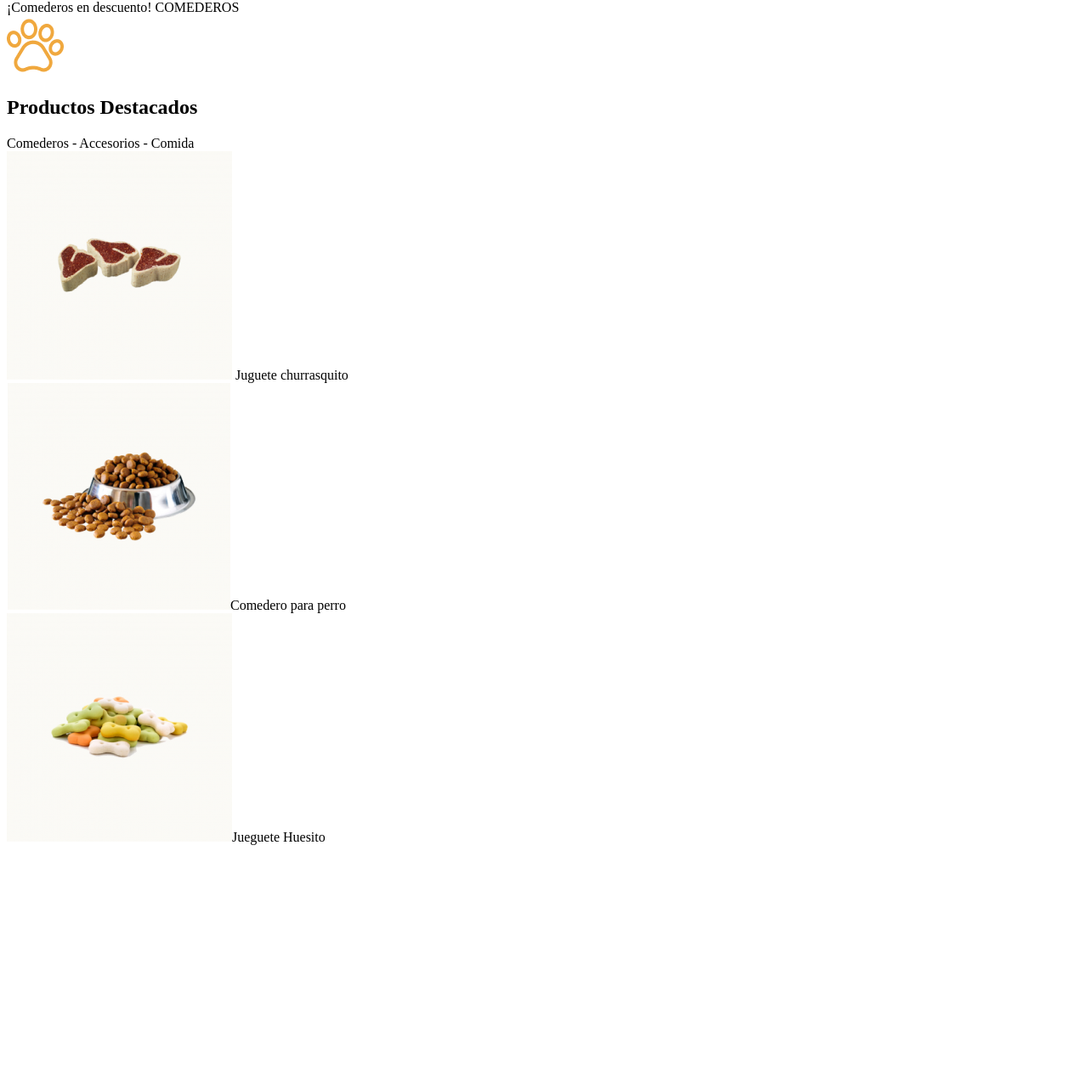
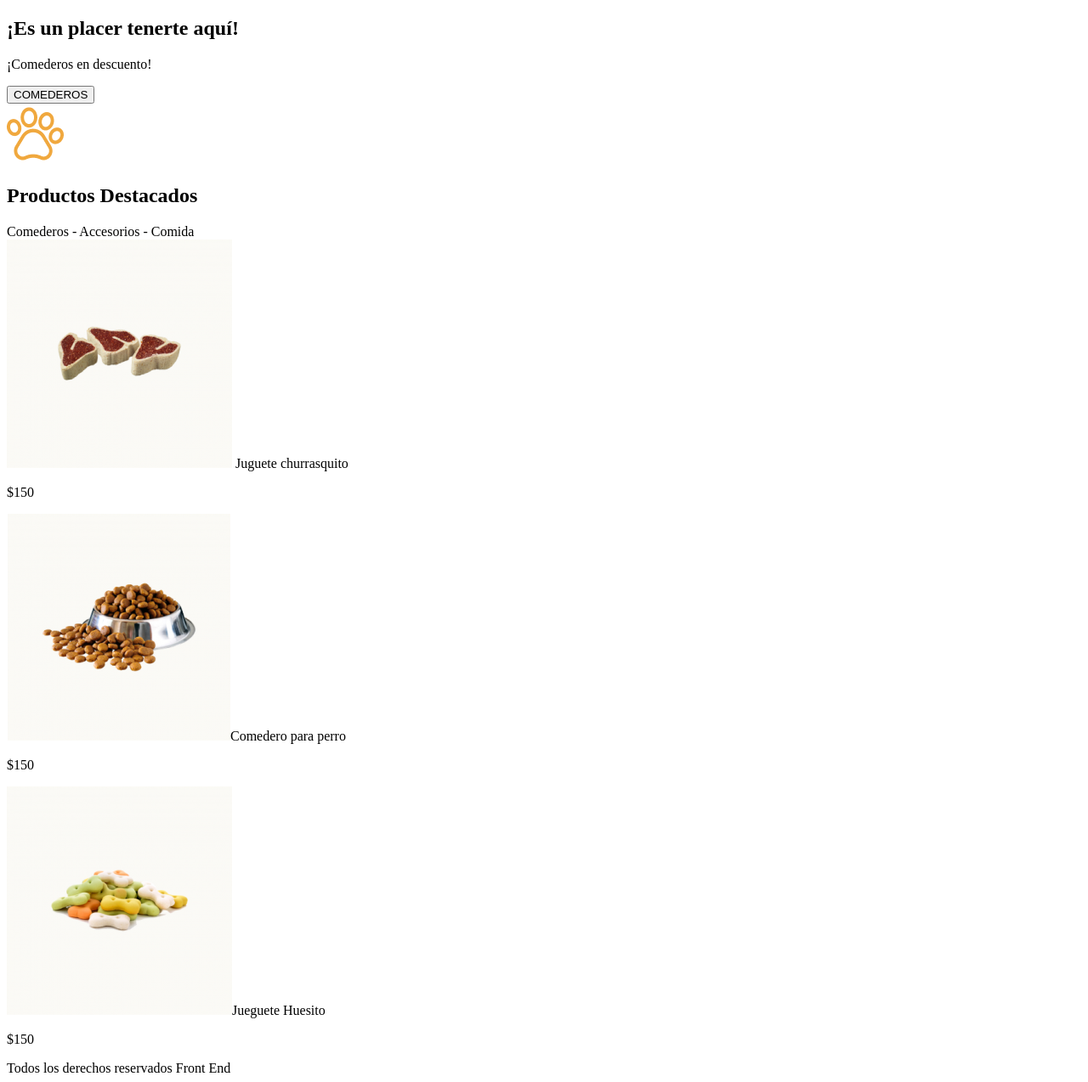
Before and after one commit to Francortiz-137/pet_shop, a plain HTML site: page index.html in a window 1280 px wide. Shown: the part 646-1920 px from the top of the page at 85% size. Before the commit the page ends 1649 px from the top, so only its background shows below. Drawn offline with Linux system fonts and the light colour scheme.

Commit message:
agregados los cambios para la clase 6

```diff
--- a/index.html
+++ b/index.html
@@ -4,7 +4,7 @@
     <meta charset="UTF-8">
     <meta http-equiv="X-UA-Compatible" content="IE=edge">
     <meta name="viewport" content="width=device-width, initial-scale=1.0">
-    <title>Document</title>
+    <title>PetShop</title>
 </head>
 <body>
     <header>
@@ -31,9 +31,9 @@
     <main>
         <section>
             <img src="img/bowl.png" alt="banner">
-            ¡Es un placer tenerte aquí!
-            ¡Comederos en descuento!
-            COMEDEROS
+            <h1>¡Es un placer tenerte aquí!</h1>
+            <p>¡Comederos en descuento!</p>
+            <button>COMEDEROS</button>
         </section>
         <section>
             <img src="img/patita.png" alt="Imagen patita">
@@ -42,19 +42,22 @@
 
             <div>
                 <img src="img/churrasquito.png" alt="Juguete churrasquito"> Juguete churrasquito
+                <p>$150</p>
             </div>
             <div>
                 <img src="img/comedero.png" alt="Comedero para perro">Comedero para perro
+                <p>$150</p>
             </div>
             <div>
                 <img src="img/Huesito.png" alt="Jueguete Huesito">Jueguete Huesito
+                <p>$150</p>
             </div>
         </section>
 
     </main>
 
     <footer>
-
+        <p >Todos los derechos reservados Front End</p>
     </footer>
 </body>
 </html>
```
